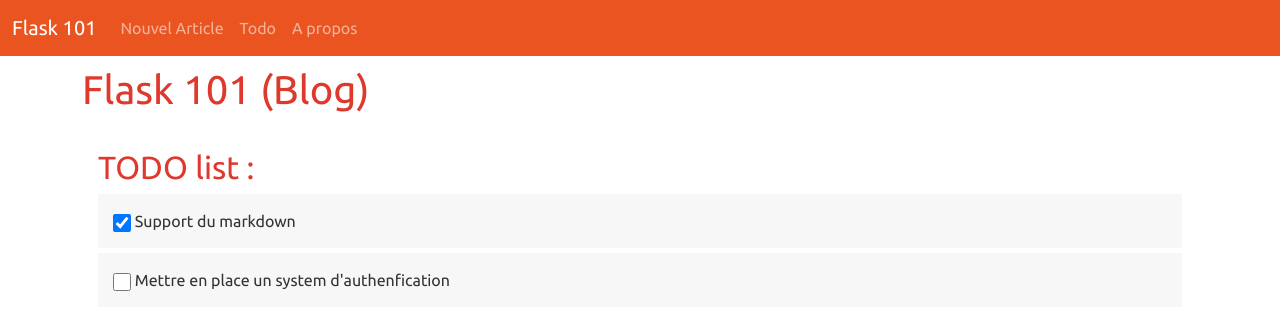
After one commit to spitant/flash_premier_pas, a Flask app: page /todo in a window 1280 px wide. The commit adds this page. Shown: the top 330 px of the page. Run offline with Flask 2, Linux system fonts and the light colour scheme; some libraries are stand-ins or nearby versions.

Commit message:
Ajout d'une todo list

```diff
--- a/hello.py
+++ b/hello.py
@@ -67,6 +67,15 @@
     return render_template('about.html')
 
 
+@app.route('/todo')
+def todo():
+    """
+    Page des choses à faire
+    :return: La page des choses à faire
+    """
+    return render_template('todo.html')
+
+
 @app.route('/<int:post_id>')
 def post(post_id):
     """
--- a/static/css/style.css
+++ b/static/css/style.css
@@ -2,3 +2,49 @@
     color: brown;
     padding: 10px 0px 10px 0px;
 }
+
+.todo-list .todo-item {
+    padding: 15px;
+    margin: 5px 0;
+    border-radius: 0;
+    background: #f7f7f7
+}
+
+div.checker {
+    width: 18px;
+    height: 18px
+}
+
+div.checker input,
+div.checker span {
+    width: 18px;
+    height: 18px
+}
+
+.todo-list .todo-item.complete span {
+    text-decoration: line-through.
+}
+
+div.checker span {
+    display: -moz-inline-box;
+    display: inline-block;
+    zoom: 1;
+    text-align: center;
+   /* background-position: 0 -260px;*/
+}
+
+div.checker {
+    position: relative;
+}
+
+div.checker {
+    display: -moz-inline-box;
+    display: inline-block;
+    zoom: 1;
+    vertical-align: middle;
+}
+
+.card-todo {
+    margin-bottom: 20px;
+    border: none;
+}
--- a/templates/base.html
+++ b/templates/base.html
@@ -23,6 +23,9 @@
                     <a class="nav-link" href="{{url_for('create')}}">Nouvel Article</a>
                 </li>
                 <li class="nav-item active">
+                    <a class="nav-link" href="{{ url_for('todo')}}">Todo</a>
+                </li>
+                <li class="nav-item active">
                     <a class="nav-link" href="{{ url_for('about')}}">A propos</a>
                 </li>
             </ul>
--- /dev/null
+++ b/templates/todo.html
@@ -0,0 +1,32 @@
+{% extends 'base.html' %}
+
+{% block content %}
+<h1 class="text-danger">Flask 101 (Blog)</h1>
+<div class="card card-white card-todo">
+    <div class="card-body">
+        <div class="todo-list">
+            <h2 class="text-danger">TODO list :</h2>
+
+            <div class="todo-item complete">
+                <div class="checker ">
+                    <span class="">
+                        <input type="checkbox" onclick="return false;" checked>
+                    </span>
+                </div>
+                <span>Support du markdown</span>
+            </div>
+            <div class="todo-item">
+                <div class="checker">
+                    <span class="">
+                        <input type="checkbox" onclick="return false;">
+                    </span>
+                </div>
+                <span>Mettre en place un system d'authenfication</span>
+            </div>
+        </div>
+    </div>
+</div>
+
+
+
+{% endblock %}
```
